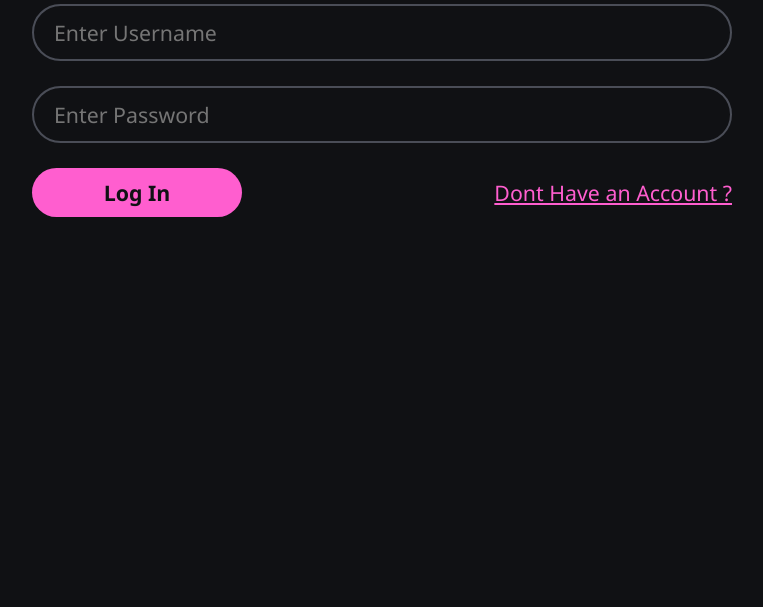
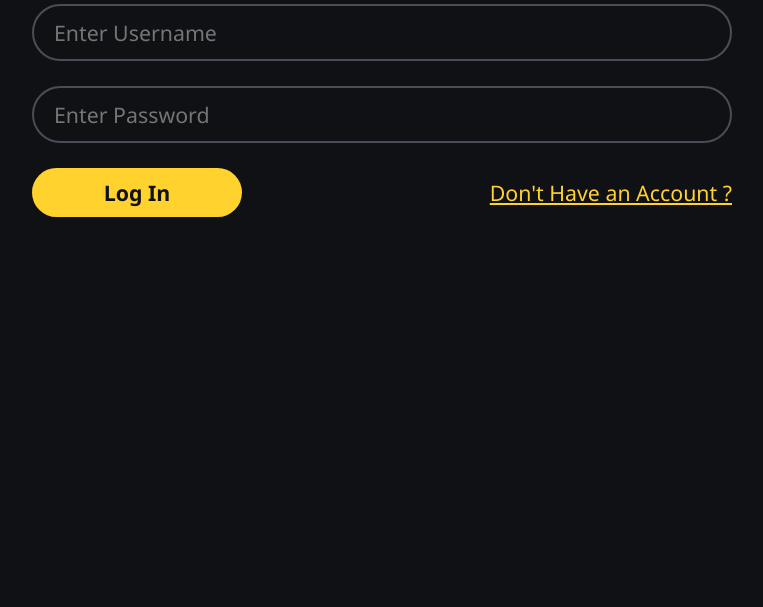
Before and after one commit to DilipKhunti/Todo-List-App, a website: page public/log-in.html in a window 1280 px wide. Shown: the part 213-820 px from the top of the page, without its empty margins (258-1021 px from the left). Drawn offline with Linux system fonts and the light colour scheme.

Commit message:
theme changed

```diff
--- a/public/log-in.html
+++ b/public/log-in.html
@@ -29,7 +29,7 @@
         />
         <div class="form-btm">
           <button type="submit" value="Log In">Log In</button>
-          <p><a href="./sign-up.html">Dont Have an Account ?</a></p>
+          <p><a href="./sign-up.html">Don't Have an Account ?</a></p>
         </div>
         <div id="result-message">error message</div>
       </form>
--- a/public/styles/style.css
+++ b/public/styles/style.css
@@ -2,7 +2,7 @@
   --background: #101114;
   --primary-color: #1c1d20;
   --secondary-color: #4a4d57;
-  --accent-color: #ff5ecf;
+  --accent-color: #ffd22e;
   --text-color: #f9f9f9;
 }
 * {
```
